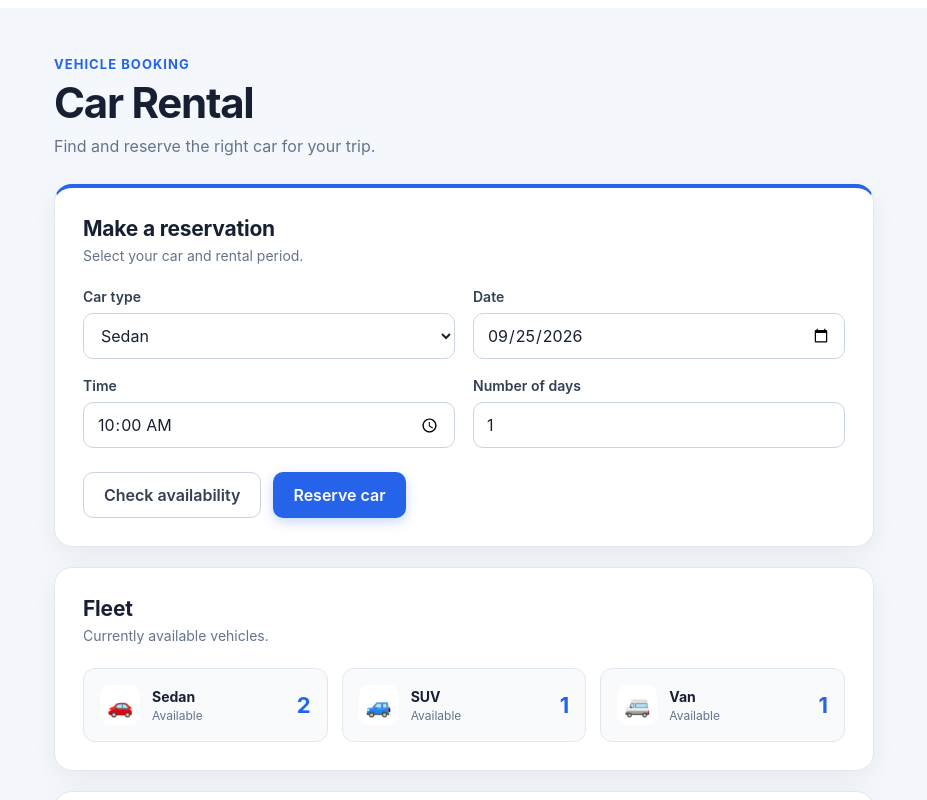
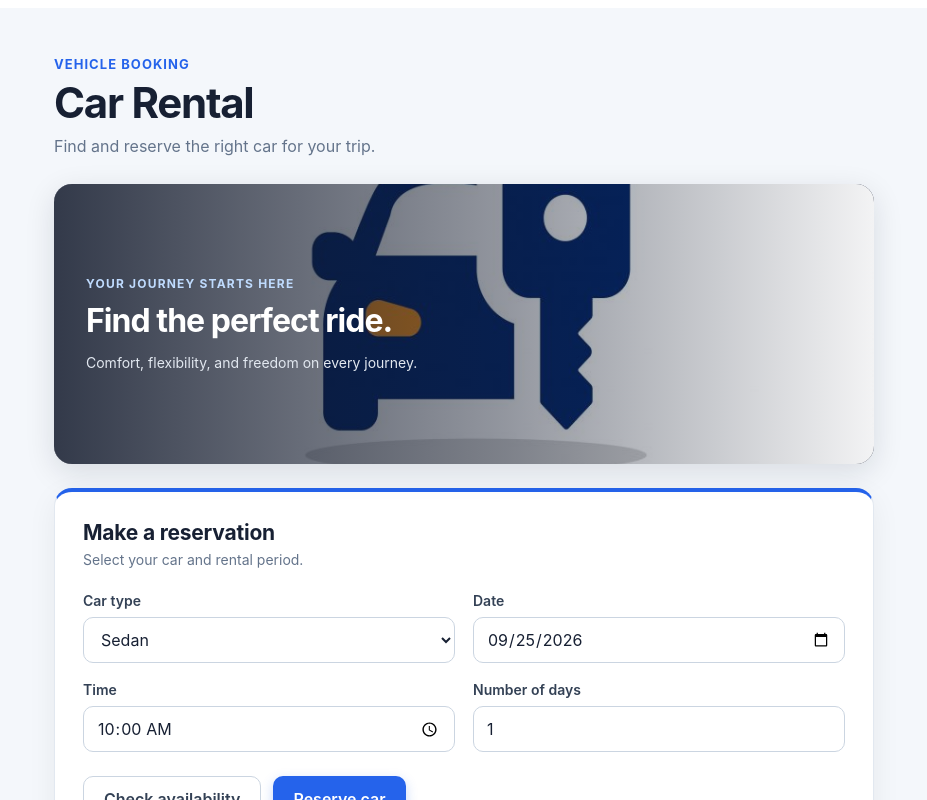
Before and after one commit to MacieyTM/car-rental, an Angular app: page / in a window 1280 px wide. Shown: the top 800 px of the page, without its empty margins (176-1103 px from the left). Built offline with nearby package versions, Linux system fonts and the light colour scheme.

Commit message:
image logo added in the project

```diff
--- a/src/app/app.css
+++ b/src/app/app.css
@@ -49,6 +49,65 @@ h1 {
   margin: 10px 0 0;
   color: #64748b;
   font-size: 16px;
+}
+
+.hero {
+  position: relative;
+  height: 280px;
+  margin-bottom: 24px;
+  overflow: hidden;
+  border-radius: 18px;
+  background: #172033;
+  box-shadow: 0 8px 30px rgba(15, 23, 42, 0.12);
+}
+
+.hero-image {
+  width: 100%;
+  height: 100%;
+  display: block;
+  object-fit: cover;
+  object-position: center 55%;
+}
+
+.hero-overlay {
+  position: absolute;
+  inset: 0;
+  display: flex;
+  flex-direction: column;
+  justify-content: center;
+  align-items: flex-start;
+  padding: 32px;
+  background: linear-gradient(
+    90deg,
+    rgba(15, 23, 42, 0.85) 0%,
+    rgba(15, 23, 42, 0.45) 55%,
+    rgba(15, 23, 42, 0.05) 100%
+  );
+  color: #ffffff;
+}
+
+.hero-tag {
+  margin-bottom: 12px;
+  font-size: 12px;
+  font-weight: 700;
+  letter-spacing: 0.1em;
+  text-transform: uppercase;
+  color: #bfdbfe;
+}
+
+.hero-overlay h2 {
+  margin: 0;
+  font-size: 32px;
+  line-height: 1.15;
+  letter-spacing: -0.03em;
+}
+
+.hero-overlay p {
+  max-width: 360px;
+  margin: 12px 0 0;
+  color: #e2e8f0;
+  font-size: 14px;
+  line-height: 1.5;
 }
 
 .card {
@@ -318,6 +377,19 @@ select:focus {
     padding: 28px 14px;
   }
 
+  .hero {
+    height: 230px;
+    border-radius: 14px;
+  }
+
+  .hero-overlay {
+    padding: 22px;
+  }
+
+  .hero-overlay h2 {
+    font-size: 26px;
+  }
+
   .card {
     padding: 20px;
     border-radius: 14px;
--- a/src/app/app.html
+++ b/src/app/app.html
@@ -1,6 +1,5 @@
 <main class="page">
   <div class="container">
-
     <header class="header">
       <div>
         <p class="eyebrow">Vehicle booking</p>
@@ -8,6 +7,16 @@
         <p class="subtitle">Find and reserve the right car for your trip.</p>
       </div>
     </header>
+
+    <section class="hero">
+      <img src="assets/car-renting.jpg" alt="Car available for rent" class="hero-image" />
+
+      <div class="hero-overlay">
+        <span class="hero-tag">Your journey starts here</span>
+        <h2>Find the perfect ride.</h2>
+        <p>Comfort, flexibility, and freedom on every journey.</p>
+      </div>
+    </section>
 
     <section class="card booking-card">
       <div class="section-header">
@@ -29,17 +38,30 @@
 
         <label>
           <span>Date</span>
-          <input type="date" [ngModel]="selectedDate()" (ngModelChange)="selectedDate.set($event)" />
+          <input
+            type="date"
+            [ngModel]="selectedDate()"
+            (ngModelChange)="selectedDate.set($event)"
+          />
         </label>
 
         <label>
           <span>Time</span>
-          <input type="time" [ngModel]="selectedTime()" (ngModelChange)="selectedTime.set($event)" />
+          <input
+            type="time"
+            [ngModel]="selectedTime()"
+            (ngModelChange)="selectedTime.set($event)"
+          />
         </label>
 
         <label>
           <span>Number of days</span>
-          <input type="number" min="1" [ngModel]="numberOfDays()" (ngModelChange)="numberOfDays.set($event)" />
+          <input
+            type="number"
+            min="1"
+            [ngModel]="numberOfDays()"
+            (ngModelChange)="numberOfDays.set($event)"
+          />
         </label>
       </div>
 
@@ -127,14 +149,11 @@
                 </span>
               </div>
 
-          <div class="reservation-duration">
-            {{ reservation.numberOfDays }} day(s)
-          </div>
+              <div class="reservation-duration">{{ reservation.numberOfDays }} day(s)</div>
             </div>
           }
         </div>
       }
     </section>
-
   </div>
 </main>
```
Also changed, not shown: 1 other file (tests, documents, lock files or other folders). Lines whose indentation alone changed are shown as unchanged.
